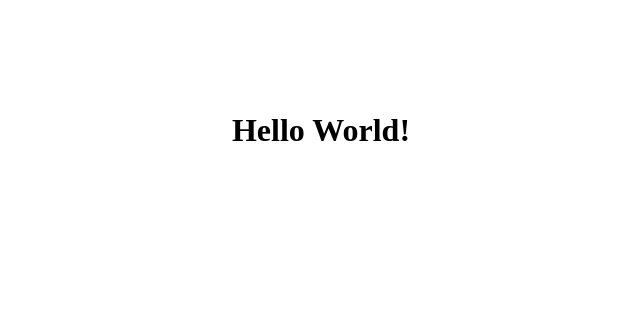
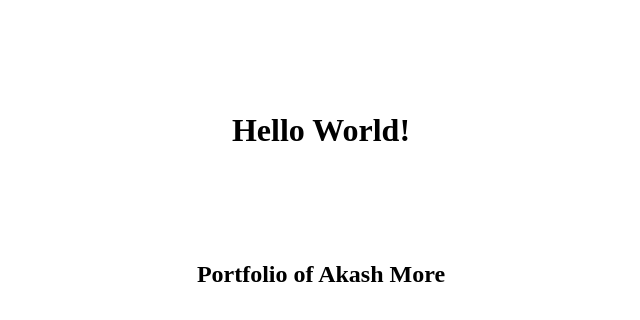
Before and after one commit to akashmore1/Portfolio-AkashM, a React (Create React App) app: page / in a window 1280 px wide. Shown: the top 320 px of the page, without its empty margins (319-959 px from the left). Built offline with nearby package versions, Linux system fonts and the light colour scheme.

Commit message:
Test branch for production

```diff
--- a/package.json
+++ b/package.json
@@ -10,7 +10,7 @@
     "gh-pages": "^4.0.0",
     "react": "^18.2.0",
     "react-dom": "^18.2.0",
-    "react-scripts": "5.0.1",
+    "react-scripts": "^2.1.3",
     "web-vitals": "^2.1.4"
   },
   "scripts": {
--- a/src/App.jsx
+++ b/src/App.jsx
@@ -3,7 +3,12 @@ import React from "react";
 import "./App.css";
 
 const App = () => {
-  return <h1 className="heading-initial__app">Hello World!</h1>;
+  return (
+    <>
+      <h1 className="heading-initial__app">Hello World!</h1>
+      <h2 className="heading-initial__app">Portfolio of Akash More</h2>
+    </>
+  );
 };
 
 export default App;
```
Also changed, not shown: 1 other file (tests, documents, lock files or other folders).
